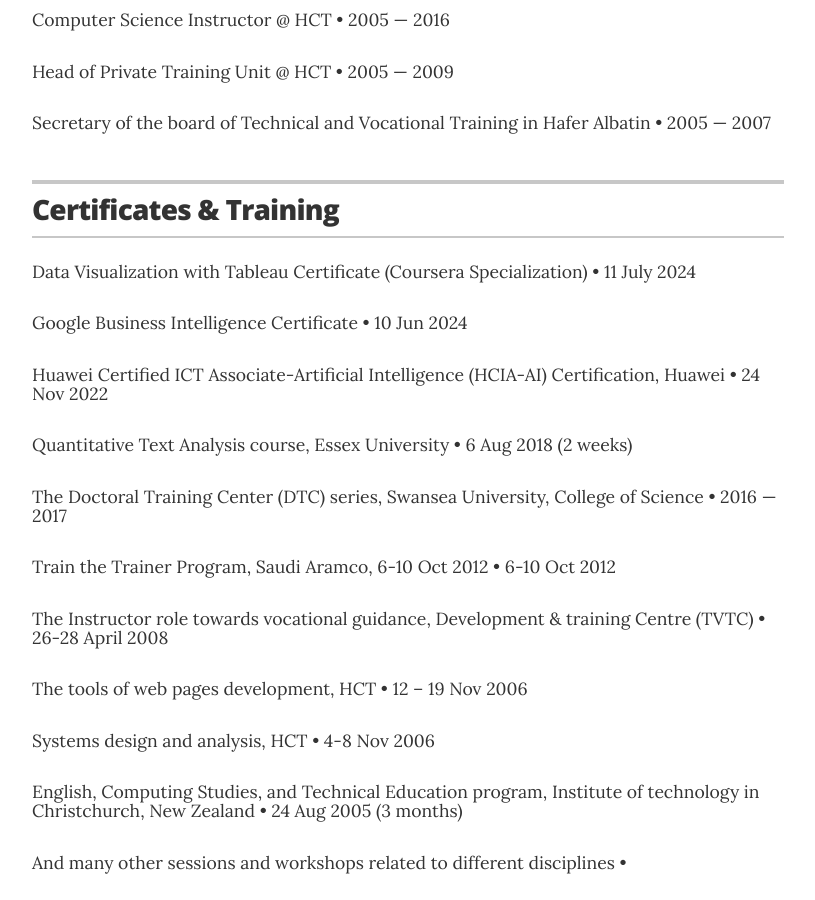
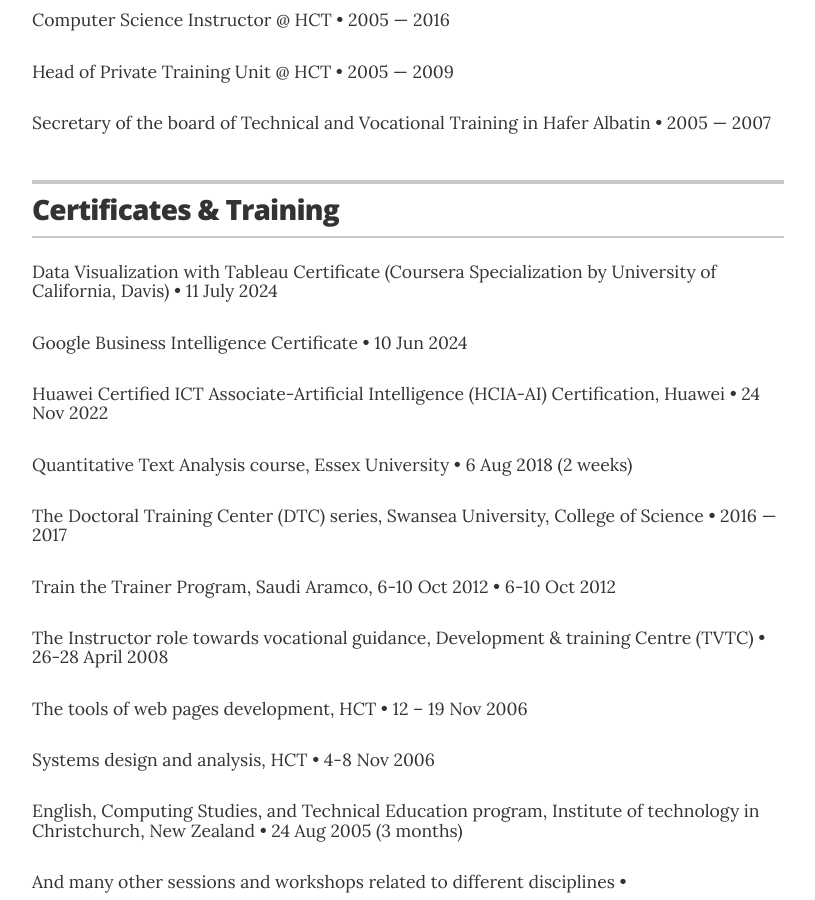
Before and after one commit to msalharbi/msalharbi.github.io, a Jekyll site: the page built from index.html, in a window 1280 px wide and 900 px high, scrolled down 2556 px. Shown: the whole window, without its empty margins (232-1047 px from the left). Built offline with Jekyll 4.4.1, drawn with Linux system fonts in a browser that asks for light colours.

Commit message:
added data vis with Tableau certificate

```diff
--- a/_data/trainings.yml
+++ b/_data/trainings.yml
@@ -2,7 +2,7 @@
 # comment out the urls if you do not wish to display them
 
 - # organization: PETA
-  role: Data Visualization with Tableau Certificate (Coursera Specialization)
+  role: Data Visualization with Tableau Certificate (Coursera Specialization by University of California, Davis)
   year: 11 July 2024
   # summary: Organized fund drives and participated in fundraising events for the benefit of PETA's local Springfield operations.
 
```
